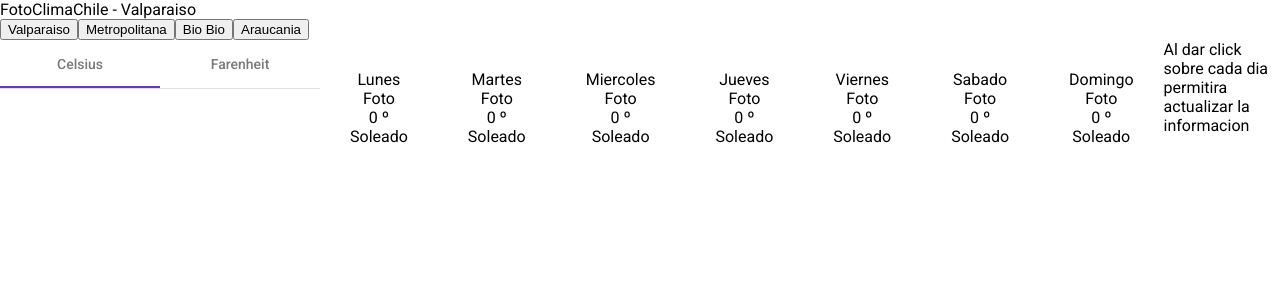
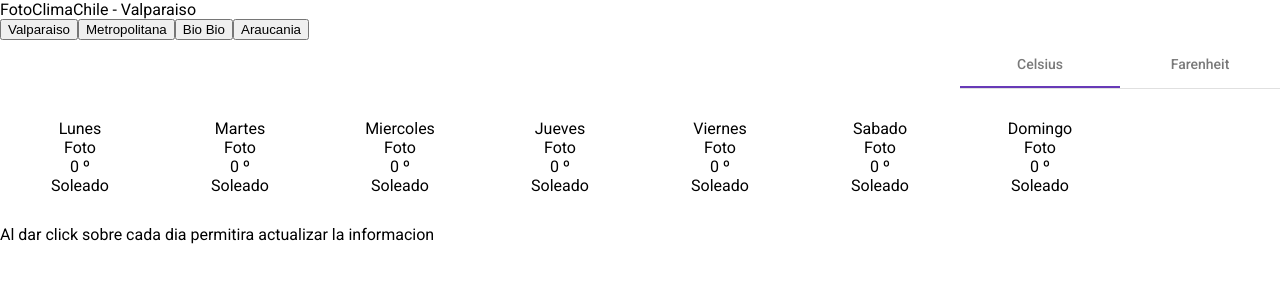
Before and after one commit to DanRepositories/IngWeb-QuizFrontEnd, an Angular app in the folder Wheather-app/: page / in a window 1280 px wide. Shown: the top 300 px of the page. Built offline with nearby package versions, Linux system fonts and the light colour scheme.

Commit message:
Se arreglan algunos estilos

```diff
--- a/Wheather-app/src/app/components/weather-section/weather-section.component.html
+++ b/Wheather-app/src/app/components/weather-section/weather-section.component.html
@@ -1,8 +1,9 @@
-<mat-tab-group (selectedTabChange)="changeScale($event)">
+<mat-tab-group (selectedTabChange)="changeScale($event)" class="tabs-scales">
   <mat-tab label="Celsius"></mat-tab>
   <mat-tab label="Farenheit"></mat-tab>
 </mat-tab-group>
 
+<div class="week-container">
   <div
     *ngFor="let day of region.week"
     class="day-card"
@@ -15,4 +16,6 @@
     <span>{{ day.weather }}</span>
   </div>
 
+</div>
+
 <span>Al dar click sobre cada dia permitira actualizar la informacion</span>
--- a/Wheather-app/src/app/components/weather-section/weather-section.component.scss
+++ b/Wheather-app/src/app/components/weather-section/weather-section.component.scss
@@ -1,6 +1,15 @@
 :host {
 
   display: flex;
+  flex-direction: column;
+
+  .tabs-scales {
+    align-self: flex-end;
+  }
+
+  .week-container {
+    display: flex;
+  }
 
   .day-card {
     width: 100px;
```
Lines whose indentation alone changed are shown as unchanged.
